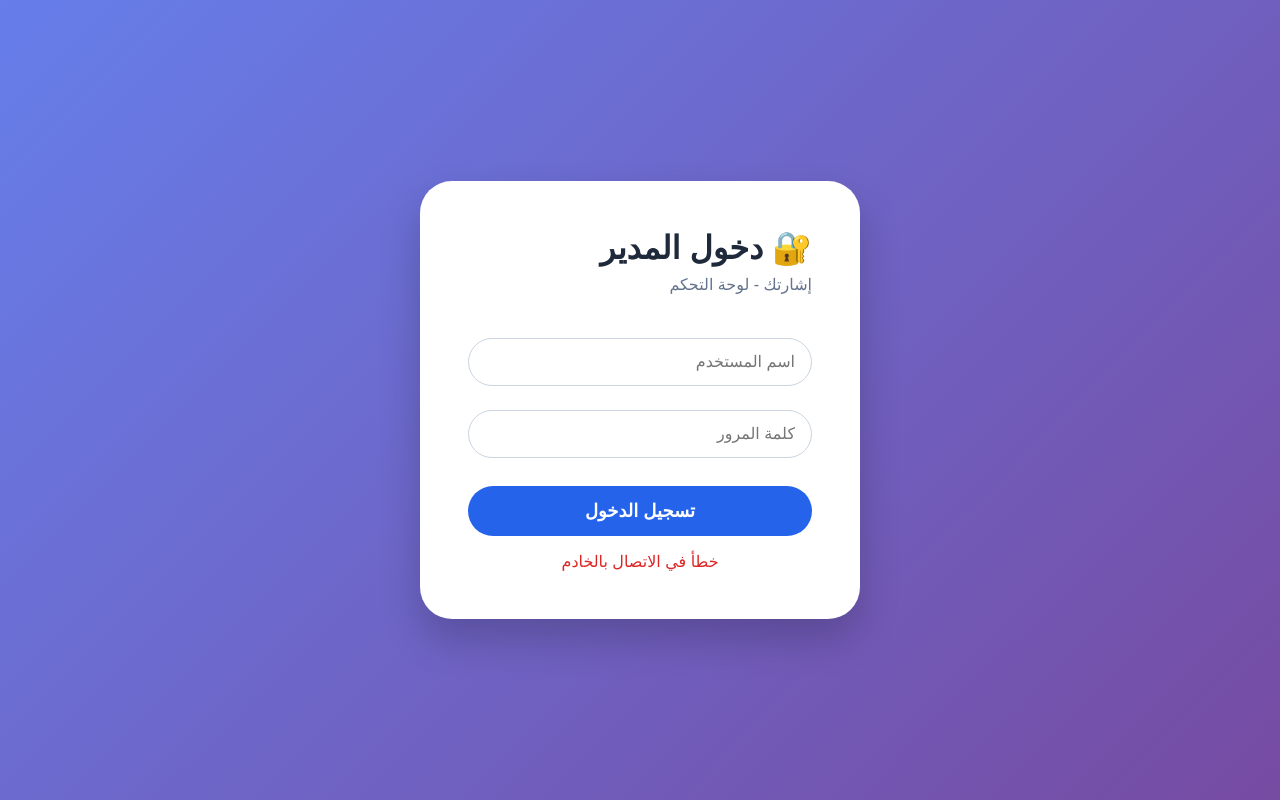
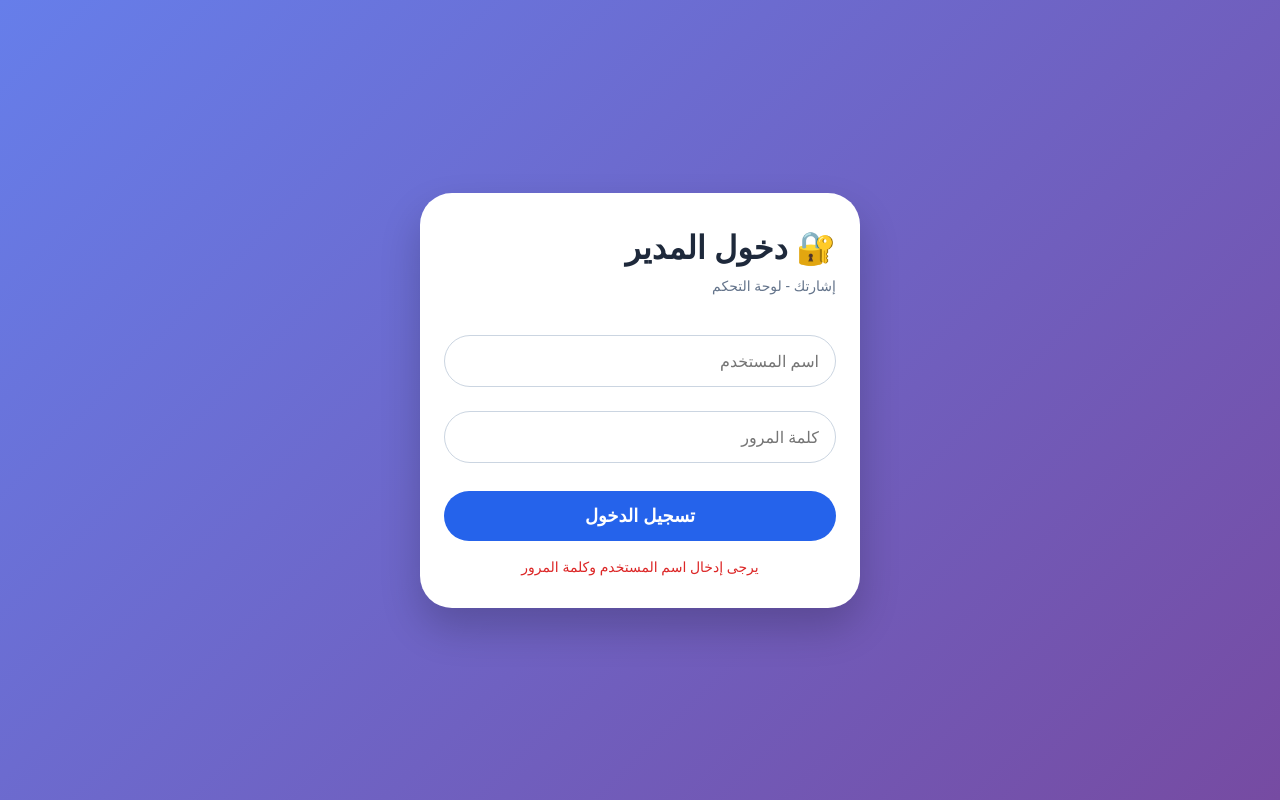
Before and after one commit to johnlatif2026/Eshartak, a website: page public/login.html in a window 1280 px wide. Both pictures are taken after a click on the button "تسجيل الدخول". Drawn offline with Linux system fonts and the light colour scheme; no server answers.

Commit message:
Update login.html

```diff
--- a/public/login.html
+++ b/public/login.html
@@ -2,35 +2,46 @@
 <html lang="ar" dir="rtl">
 <head>
   <meta charset="UTF-8">
-  <meta name="viewport" content="width=device-width, initial-scale=1.0">
+  <meta name="viewport" content="width=device-width, initial-scale=1.0, viewport-fit=cover">
   <title>دخول المدير - إشارتك</title>
   <style>
     * { margin: 0; padding: 0; box-sizing: border-box; }
     body {
-      font-family: 'Cairo', sans-serif;
+      font-family: system-ui, -apple-system, 'Cairo', sans-serif;
       background: linear-gradient(135deg, #667eea 0%, #764ba2 100%);
       min-height: 100vh;
       display: flex;
       align-items: center;
       justify-content: center;
+      padding: 16px; /* مسافة أمان للموبايل */
     }
     .login-card {
       background: white;
       border-radius: 32px;
-      padding: 48px;
+      padding: 32px 24px; /* مساحة داخلية مناسبة */
       width: 100%;
       max-width: 440px;
       box-shadow: 0 20px 40px rgba(0,0,0,0.2);
+      transition: all 0.3s ease;
     }
-    h1 { font-size: 32px; margin-bottom: 8px; color: #1e293b; }
-    .sub { color: #64748b; margin-bottom: 32px; }
+    h1 {
+      font-size: clamp(24px, 6vw, 32px); /* حجم خط يتناسب مع الشاشة */
+      margin-bottom: 8px;
+      color: #1e293b;
+    }
+    .sub {
+      color: #64748b;
+      margin-bottom: 28px;
+      font-size: 14px;
+    }
     input {
       width: 100%;
       padding: 14px 16px;
       margin: 12px 0;
       border: 1px solid #cbd5e1;
-      border-radius: 24px;
+      border-radius: 28px;
       font-size: 16px;
+      font-family: inherit;
     }
     button {
       width: 100%;
@@ -43,8 +54,16 @@
       font-weight: bold;
       cursor: pointer;
       margin-top: 16px;
+      transition: background 0.2s;
     }
-    .error { color: #dc2626; margin-top: 16px; text-align: center; }
+    button:active { background: #1d4ed8; } /* تأثير عند اللمس */
+    .error { color: #dc2626; margin-top: 16px; text-align: center; font-size: 14px; }
+
+    /* تحسينات للموبايل جدًا */
+    @media (max-width: 480px) {
+      .login-card { padding: 24px 20px; }
+      input { padding: 12px 14px; }
+    }
   </style>
 </head>
 <body>
@@ -60,6 +79,11 @@
   async function login() {
     const username = document.getElementById('username').value;
     const password = document.getElementById('password').value;
+    const errorDiv = document.getElementById('errorMsg');
+    if (!username || !password) {
+      errorDiv.innerText = 'يرجى إدخال اسم المستخدم وكلمة المرور';
+      return;
+    }
     try {
       const res = await fetch('/api/login', {
         method: 'POST',
@@ -71,10 +95,10 @@
         localStorage.setItem('token', data.token);
         window.location.href = '/dashboard';
       } else {
-        document.getElementById('errorMsg').innerText = data.error || 'بيانات دخول خاطئة';
+        errorDiv.innerText = data.error || 'بيانات دخول خاطئة';
       }
     } catch (err) {
-      document.getElementById('errorMsg').innerText = 'خطأ في الاتصال بالخادم';
+      errorDiv.innerText = 'خطأ في الاتصال بالخادم';
     }
   }
 </script>
```
